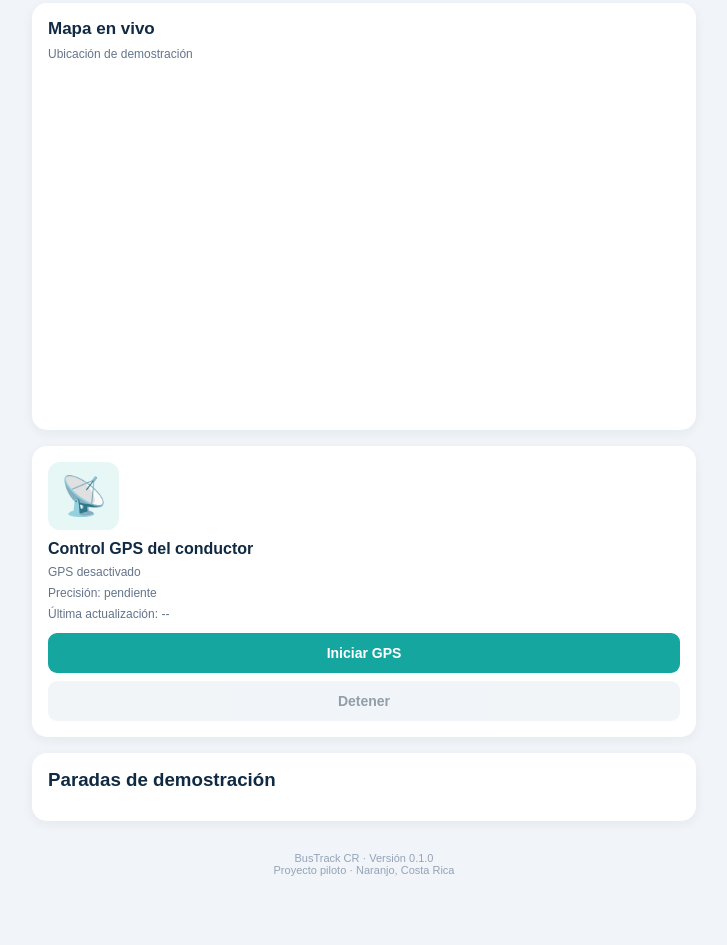
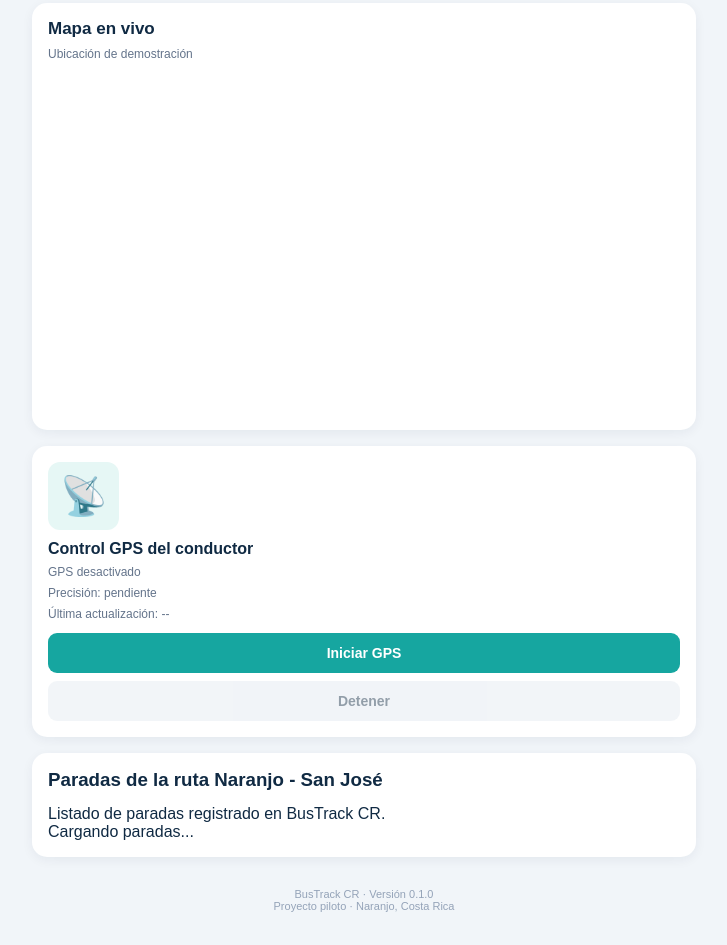
Before and after one commit to tastybitecr/bus-track-cr, a plain HTML site: page index.html in a window 1280 px wide. Shown: the part 294-1239 px from the top of the page, without its empty margins (276-1003 px from the left). Before the commit the page ends 1203 px from the top, so only its background shows below. Drawn offline with nearby package versions, Linux system fonts and the light colour scheme.

Commit message:
Update index.html

```diff
--- a/index.html
+++ b/index.html
@@ -74,10 +74,13 @@
 </section>
 
 
-    <section class="stop-card">
-      <h3>Paradas de demostración</h3>
-      <div id="stops"></div>
-    </section>
+<section class="stop-card">
+  <h3>Paradas de la ruta Naranjo - San José</h3>
+  <p>Listado de paradas registrado en BusTrack CR.</p>
+  <div id="stops">
+    Cargando paradas...
+  </div>
+</section>
 
     <footer>
       <p>BusTrack CR · Versión 0.1.0</p>
```
